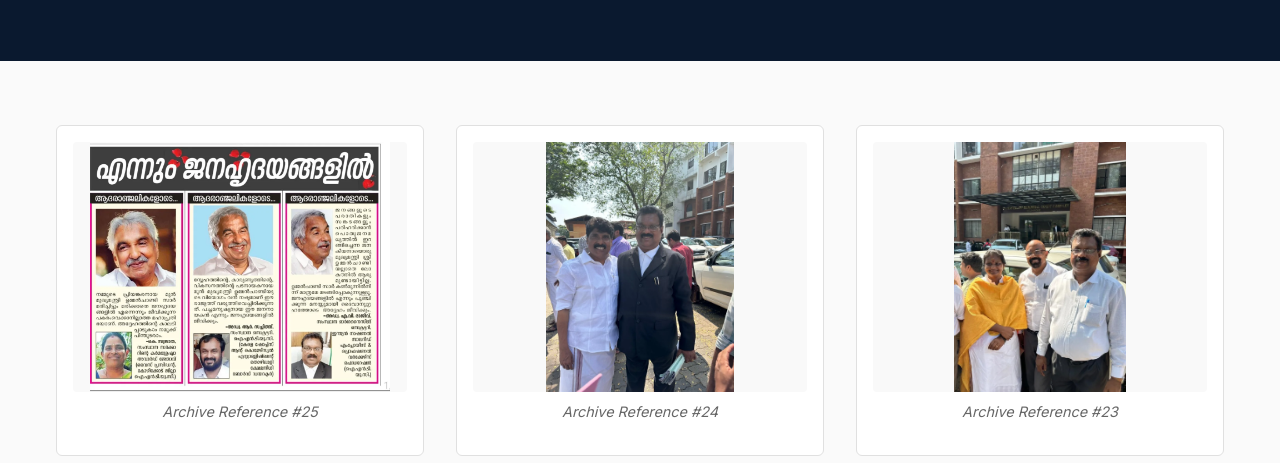
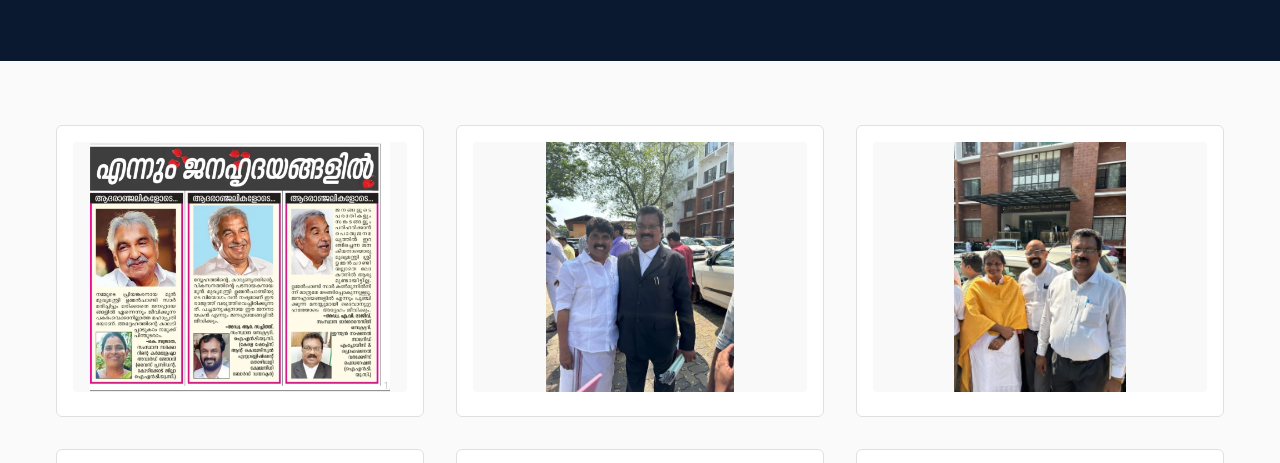
Before and after one commit to advrajeevav-jpg/advrajeevav-jpg.github.io, a plain HTML site: page gallery.html in a window 1280 px wide. Shown: the part 331-794 px from the top of the page. Drawn offline with nearby package versions, Linux system fonts and the light colour scheme.

Commit message:
fixed gallery footnote

```diff
--- a/gallery.html
+++ b/gallery.html
@@ -166,7 +166,6 @@
       images.push(`
         <div class="gallery-tile" data-index="${i}">
           <img src="gallery/news_${imgNum}.webp" loading="lazy" class="contain" alt="Newspaper clipping from the archives" />
-          <p class="caption">Archive Reference #${i}</p>
         </div>
       `);
     }
```
